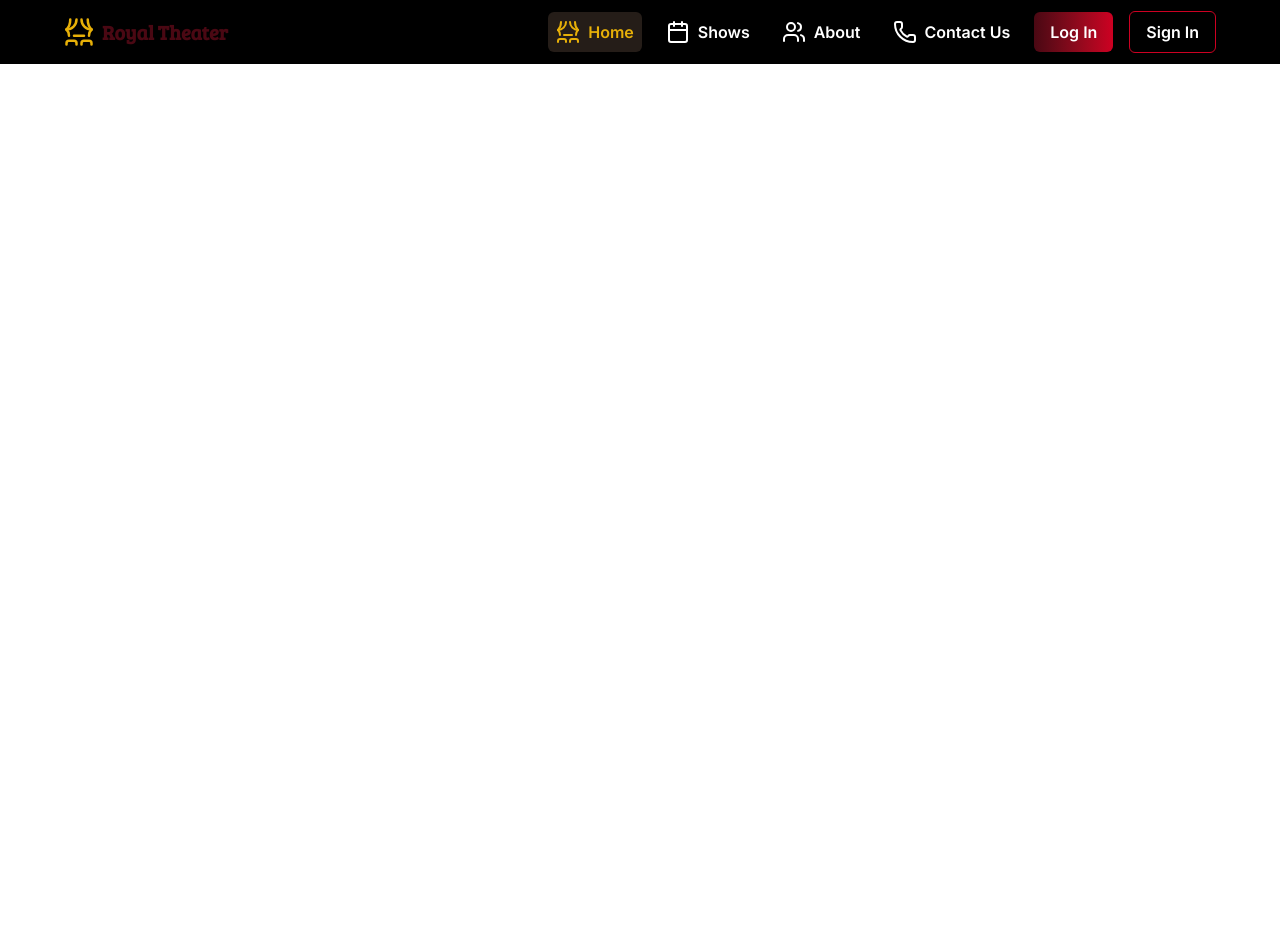
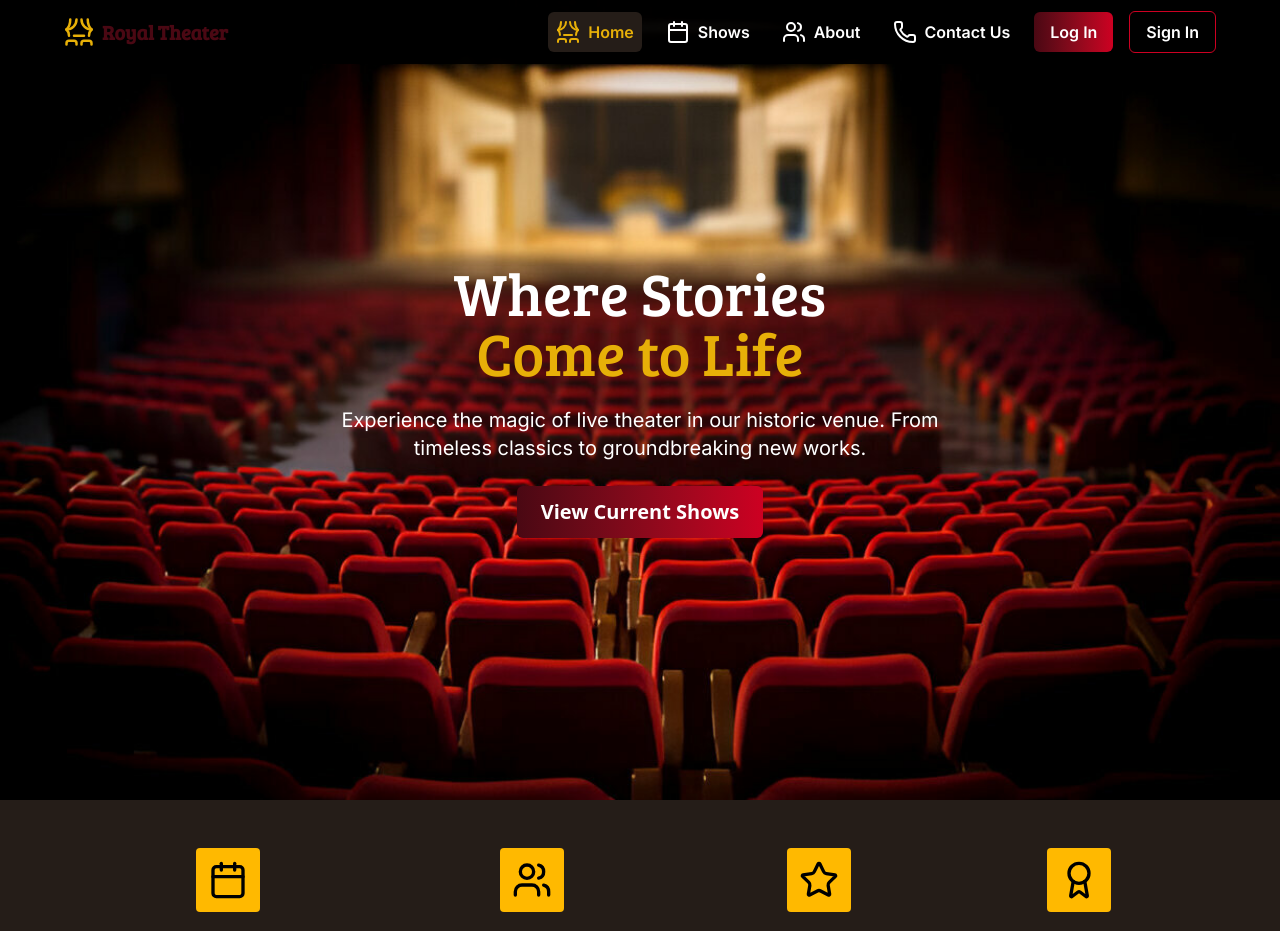
Before and after one commit to Cyronite/Royal-Theater, a React (Vite) app: page /about in a window 1280 px wide. Shown: the top 931 px of the page. Before the commit the page ends 800 px from the top, so only its background shows below. Built offline with nearby package versions, Linux system fonts and the light colour scheme.

Commit message:
finished hero

```diff
--- a/src/App.tsx
+++ b/src/App.tsx
@@ -1,8 +1,12 @@
 import Nav from './components/Nav';
+import Hero from './components/Hero'
+import Stats from './components/stats'
 function App() {
   return (
     <>
       <Nav />
+      <Hero />
+      <Stats />
     </>
   );
 }
--- /dev/null
+++ b/src/components/Hero.tsx
@@ -0,0 +1,21 @@
+import hero from "../assets/hero_background.jpg";
+
+export default function Hero() {
+  return (
+    <div className="w-screen h-screen relative z-0">
+      <img
+        src={hero}
+        alt="hero"
+        className=" w-full h-full object-cover absolute z-0 top-0 left-0"
+      />
+      <div className="top-0 left-0 absolute w-full h-full flex flex-col gap-6 justify-center items-center z-10 max-md:px-3">
+        <div>
+          <h1 className="font-bree text-6xl max-md:text-5xl text-center text-white ">Where Stories</h1>
+          <h1 className="font-bree text-6xl max-md:text-5xl text-center text-[#E7B008]">Come to Life</h1>
+        </div>
+        <p className="font-inter text-center text-xl max-md:text-lg max-w-[600px] text-white">Experience the magic of live theater in our historic venue. From timeless classics to groundbreaking new works.</p>
+        <button className=" text-xl max-md:text-sm bg-gradient-to-r from-[#4A0813] to-[#cd0022] text-white transition-all duration-300 transform hover:scale-105 hover:rotate-1 hover:shadow-[0_0_20px_#000000] p-3 px-6 rounded-md font-semibold">View Current Shows</button>
+      </div>
+    </div>
+  );
+}
--- a/src/components/Nav.tsx
+++ b/src/components/Nav.tsx
@@ -18,8 +18,8 @@ export default function Nav() {
 
     return (
         <>
-            <div className='bg-black relative'>
-                <nav className=" flex justify-between items-center h-16 bg-black text-white px-6 max-w-[1200px] mx-auto">
+            <div className="fixed top-0 left-0 w-full bg-[#000000ee] z-50">
+            <nav className="flex justify-between items-center h-16 text-white px-6 max-w-[1200px] mx-auto">
                 <div id="left" className='flex items-center gap-2 '>
                     <Theater color='#E7B008' size={30}/>
                     <h1 className="text-xl font-bree font-bold text-[#4A0813] ">Royal Theater</h1>
@@ -33,7 +33,7 @@ export default function Nav() {
                         <button onClick={()=>{setActive("About")}} className={` ${active=="About" ? "text-[#E7B008] bg-[#251D18]":"hover:text-[#E7B008] hover:bg-[#171210] text-white"} flex gap-2 transition-colors duration-300 cursor-pointer p-2 rounded-md`}><Users />About</button>
                         <button onClick={()=>{setActive("Contact")}} className={` ${active=="Contact" ? "text-[#E7B008] bg-[#251D18]":"hover:text-[#E7B008] hover:bg-[#171210] text-white"} flex gap-2 transition-colors duration-300 cursor-pointer p-2 rounded-md`}><Phone />Contact Us</button>
                         <button onClick={() => { setActive("Log In") }} className={`bg-gradient-to-r from-[#4A0813] to-[#cd0022] text-white transition-all duration-300 transform hover:scale-105 hover:rotate-1 p-2 px-4 rounded-md font-semibold ${active == "Log In" ? "" : ""}`}>Log In </button>
-                        <button onClick={() => { setActive("Sign In") }} className={`transition-colors duration-300 p-2 px-4 rounded-md font-semibold ${active == "Sign In" ? "bg-[#cd0022] text-white" : "text-white border border-[#cd0022] bg-transparent hover:bg-[#cd0022] hover:text-white"}`}> Sign In</button>
+                        <button onClick={() => { setActive("Sign In") }} className={`transition-colors duration-300 p-2 px-4 rounded-md font-semibold border border-[#cd0022] ${active == "Sign In" ? "bg-[#cd0022] text-white" : "text-white  bg-transparent hover:bg-[#cd0022] hover:text-white"}`}> Sign In</button>
                     </div>
                 </div>
                 :
--- /dev/null
+++ b/src/components/stats.tsx
@@ -0,0 +1,21 @@
+import { Calendar, Users, Star, Award  } from "lucide-react";
+export default function stats(){
+
+    return(
+        <>
+            <div className="w-full overflow-x-hidden">
+            <div className="flex justify-evenly py-12 bg-[#251D18]">
+                {([[Calendar, "25+", "Shows This Season"], [Users, "150K+", "Audience Members"], [Star, "4.8/5", "Average Rating"], [Award, "12", "Awards Won"]] as [React.ElementType, string, string][]).map(([Icon, number, text], index) => (
+                   <div className="flex flex-col justify-center items-center">
+                        <div className="bg-amber-400 p-3 rounded-sm mb-4">
+                            <Icon size="40px"/>
+                        </div>
+                        <h4 className="text-white font-inter text-center text-xl font-semibold">{number}</h4>
+                        <p className="font-inter text-gray-500 font-semibold text-center">{text}</p>
+                   </div>
+                ))}
+            </div>
+            </div>
+        </>
+    );
+}
```
Also changed, not shown: hero_background.jpg (added), src/assets/hero_background.jpg (added), src/index.css (line endings or trailing spaces).
